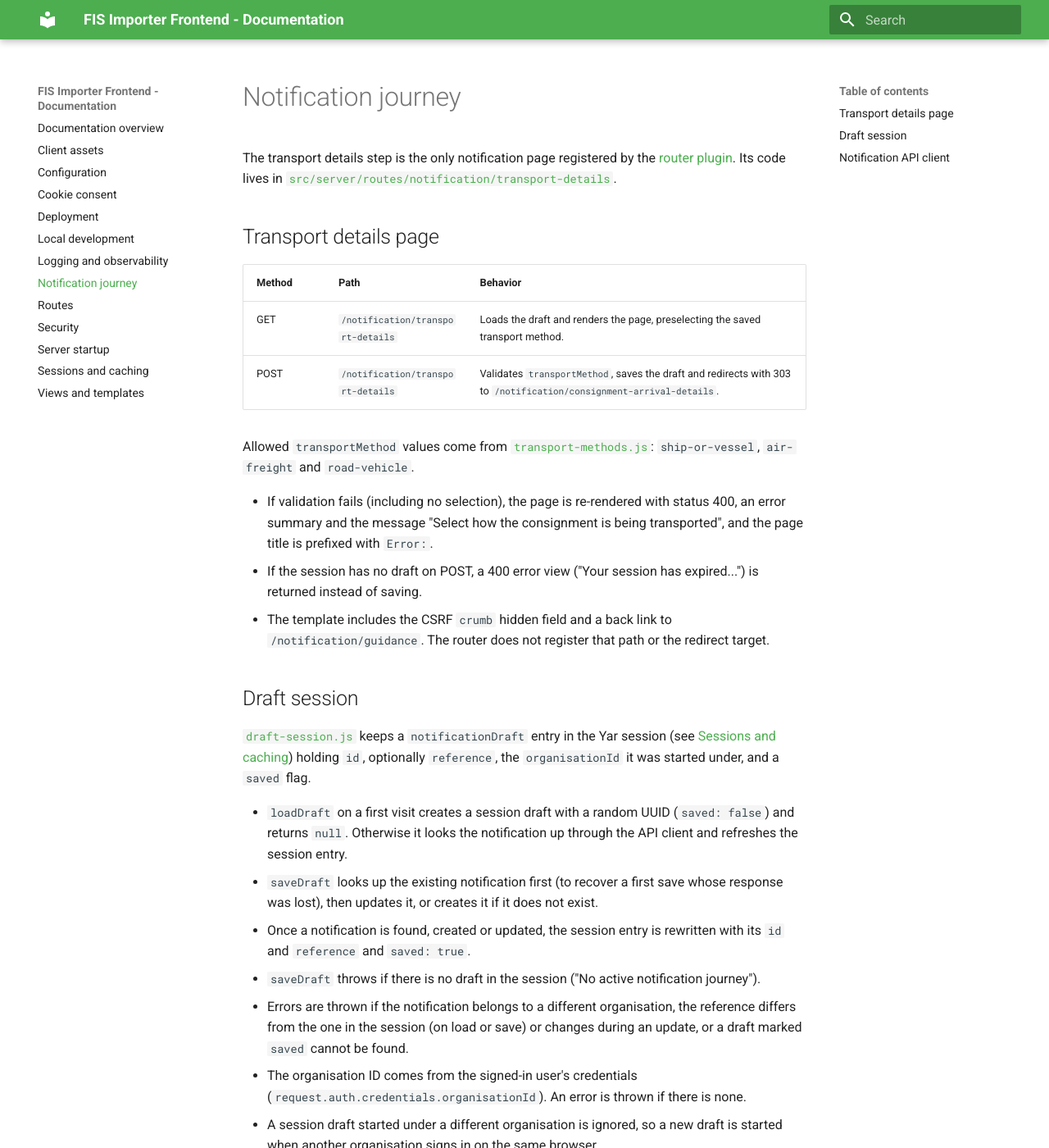
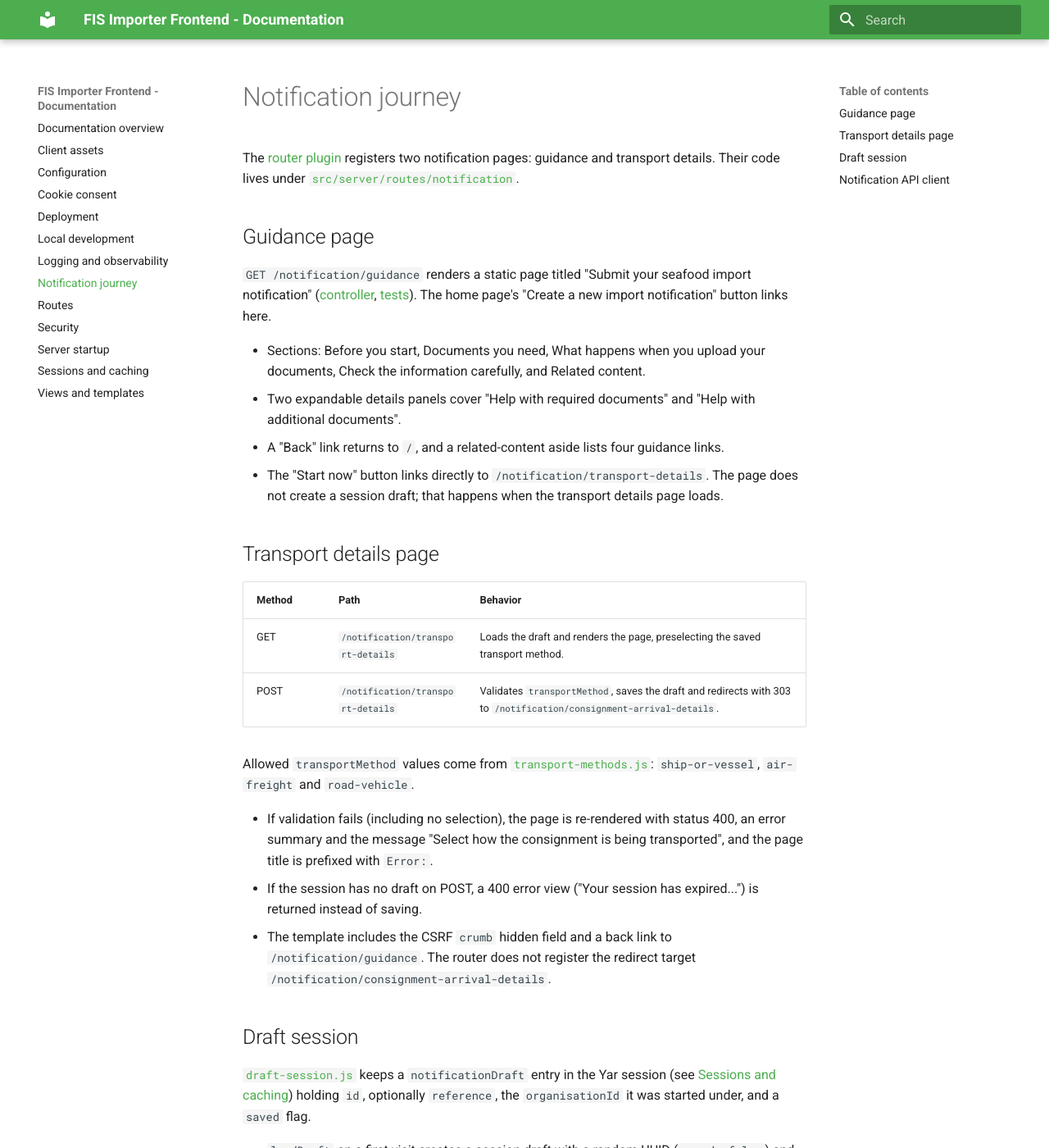
Before and after one commit to DEFRA/trade-imports-fish-importer-fe, an MkDocs documentation site: the page built from docs/notification-journey.md, in a window 1280 px wide and 1400 px high. Shown: the whole window at 82% size. Built offline with MkDocs 1.6.1 and Material for MkDocs 9.7.7, drawn with Linux system fonts in a browser that asks for light colours.

```diff
--- a/docs/notification-journey.md
+++ b/docs/notification-journey.md
@@ -1,6 +1,15 @@
 # Notification journey
 
-The transport details step is the only notification page registered by the [router plugin](https://github.com/DEFRA/trade-imports-fish-importer-fe/blob/main/src/server/plugins/router.js). Its code lives in [`src/server/routes/notification/transport-details`](https://github.com/DEFRA/trade-imports-fish-importer-fe/tree/main/src/server/routes/notification/transport-details).
+The [router plugin](https://github.com/DEFRA/trade-imports-fish-importer-fe/blob/main/src/server/plugins/router.js) registers two notification pages: guidance and transport details. Their code lives under [`src/server/routes/notification`](https://github.com/DEFRA/trade-imports-fish-importer-fe/tree/main/src/server/routes/notification).
+
+## Guidance page
+
+`GET /notification/guidance` renders a static page titled "Submit your seafood import notification" ([controller](https://github.com/DEFRA/trade-imports-fish-importer-fe/blob/main/src/server/routes/notification/guidance/controller.js), [tests](https://github.com/DEFRA/trade-imports-fish-importer-fe/blob/main/src/server/routes/notification/guidance/controller.test.js)). The home page's "Create a new import notification" button links here.
+
+- Sections: Before you start, Documents you need, What happens when you upload your documents, Check the information carefully, and Related content.
+- Two expandable details panels cover "Help with required documents" and "Help with additional documents".
+- A "Back" link returns to `/`, and a related-content aside lists four guidance links.
+- The "Start now" button links directly to `/notification/transport-details`. The page does not create a session draft; that happens when the transport details page loads.
 
 ## Transport details page
 
@@ -13,7 +22,7 @@ Allowed `transportMethod` values come from [`transport-methods.js`](https://gith
 
 - If validation fails (including no selection), the page is re-rendered with status 400, an error summary and the message "Select how the consignment is being transported", and the page title is prefixed with `Error:`.
 - If the session has no draft on POST, a 400 error view ("Your session has expired...") is returned instead of saving.
-- The template includes the CSRF `crumb` hidden field and a back link to `/notification/guidance`. The router does not register that path or the redirect target.
+- The template includes the CSRF `crumb` hidden field and a back link to `/notification/guidance`. The router does not register the redirect target `/notification/consignment-arrival-details`.
 
 ## Draft session
 
```
Also changed, not shown: docs/index.md (+14 -14 lines), docs/routes.md (+3 -2 lines), 2 other files.
